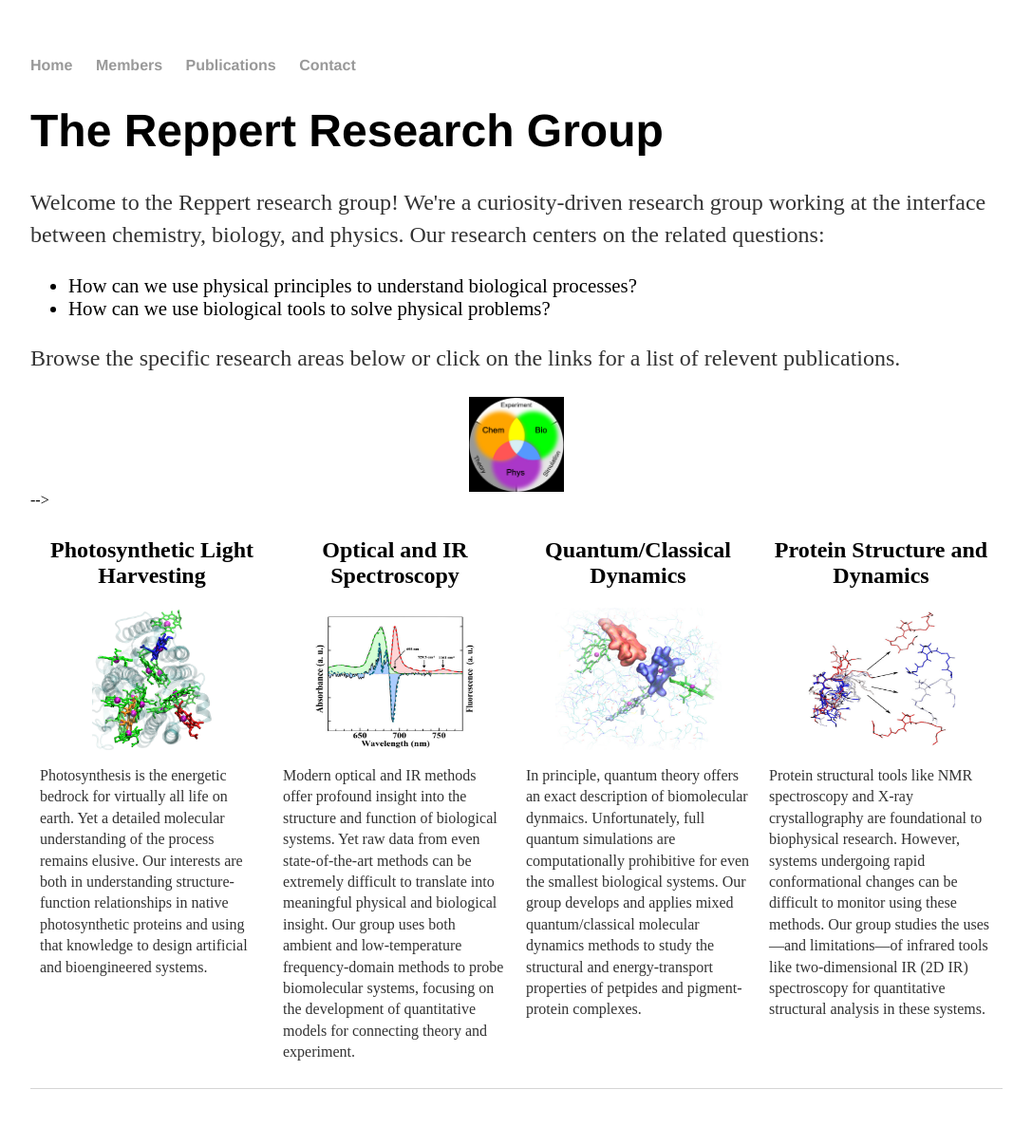
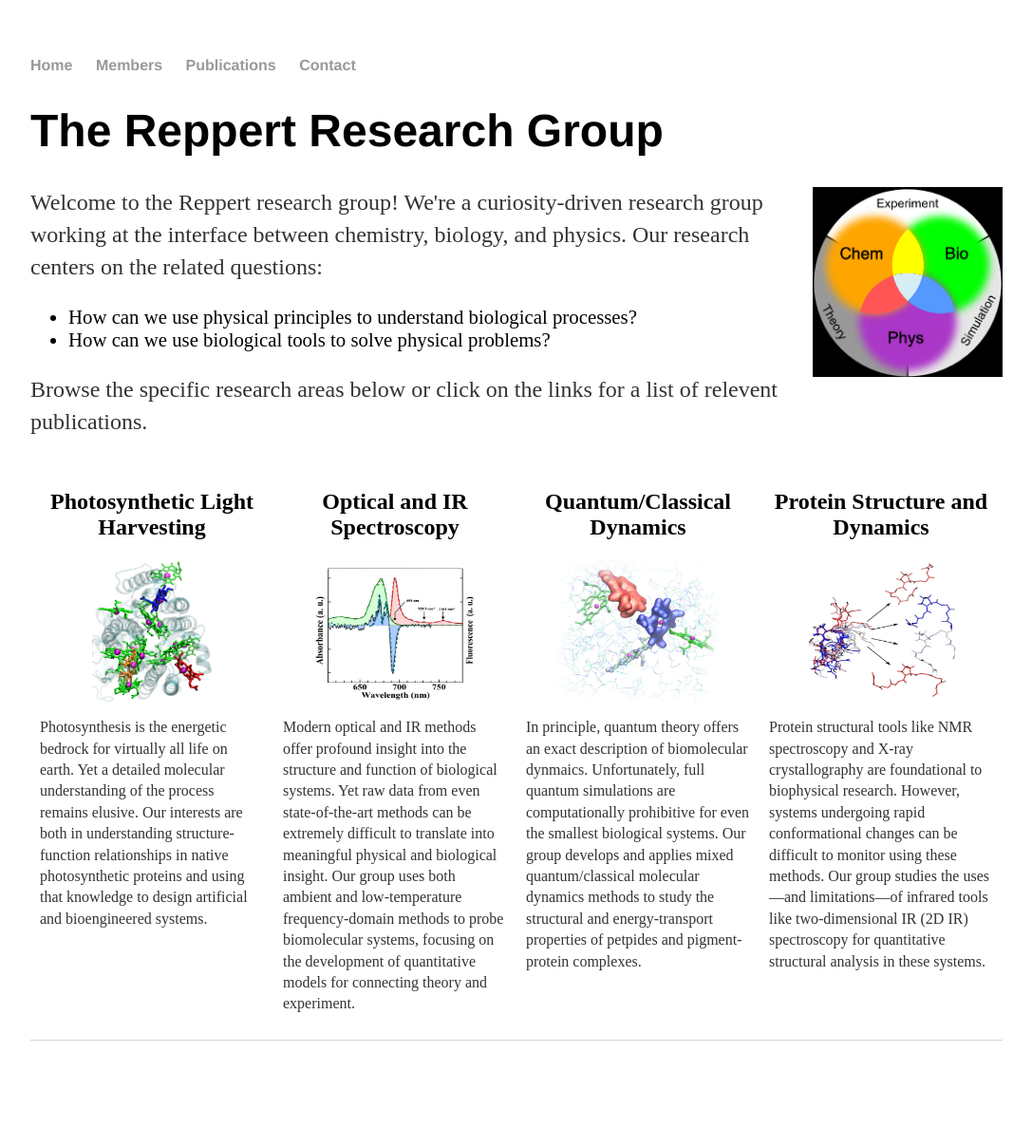
Before and after one commit to mreppert/mreppert.github.io, a Jekyll site: the page built from index.html, in a window 1280 px wide. Shown: the whole page at 95% size, without its empty margins (96-1183 px from the left). Built offline with Jekyll 4.4.1, drawn with Linux system fonts in a browser that asks for light colours; after the commit the page ends 1156 px from its top, so only the background shows below that.

Commit message:
Update index.html

```diff
--- a/index.html
+++ b/index.html
@@ -40,14 +40,13 @@
 
 <div class="blurb">
 	<h1>The Reppert Research Group</h1>
-	<p>Welcome to the Reppert research group! We're a curiosity-driven research group working at the interface between chemistry, biology, and physics. Our research centers on the related questions:</p>
+	<p><img src="/research_venn_diagram.jpg" width="200"; height="200" style="float:right;">Welcome to the Reppert research group! We're a curiosity-driven research group working at the interface between chemistry, biology, and physics. Our research centers on the related questions:</p>
 	<ul style="font-size:130%;">
 		<li>How can we use physical principles to understand biological processes?</li>
 		<li>How can we use biological tools to solve physical problems?</li>
 	</ul>
     <p>Browse the specific research areas below or click on the links for a list of relevent publications.</p>
 </div>
-<!--><img src="/research_venn_diagram.jpg" width="100"; height="100">-->
 <body>
 
 <div class="row">
```
